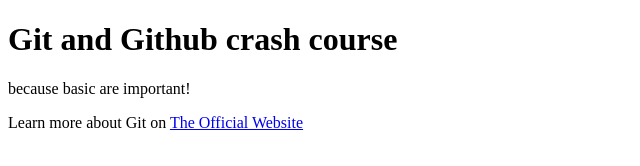
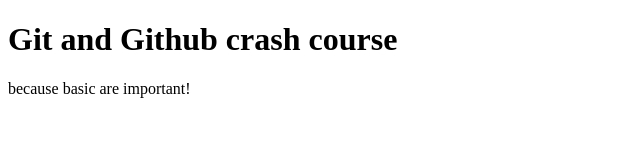
Before and after one commit to nicolewynne/git-crash-course, a plain HTML site: page index.html in a window 1280 px wide. Shown: the whole page, without its empty margins (0-640 px from the left). Drawn offline with Linux system fonts and the light colour scheme.

Commit message:
Revert "added link to Git docs."
This reverts commit f120809a199d4e69c974b46c3200b1d2fa80f312.

Reverting: added link

```diff
--- a/index.html
+++ b/index.html
@@ -9,9 +9,5 @@
   <body>
     <h1>Git and Github crash course</h1>
     <p>because basic are important!</p>
-    <p>
-      Learn more about Git on
-      <a href="https://git-scm.com/book/en/v2">The Official Website</a>
-    </p>
   </body>
 </html>
```
